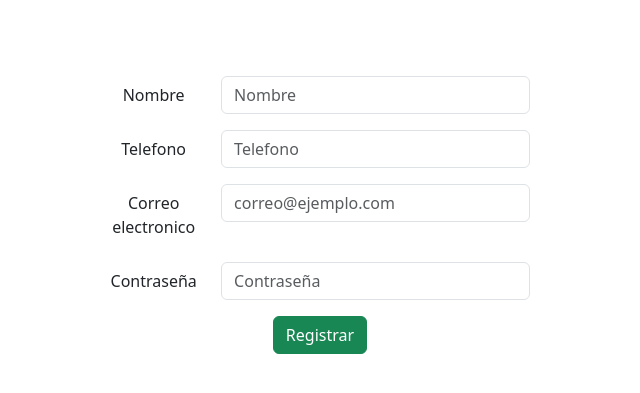
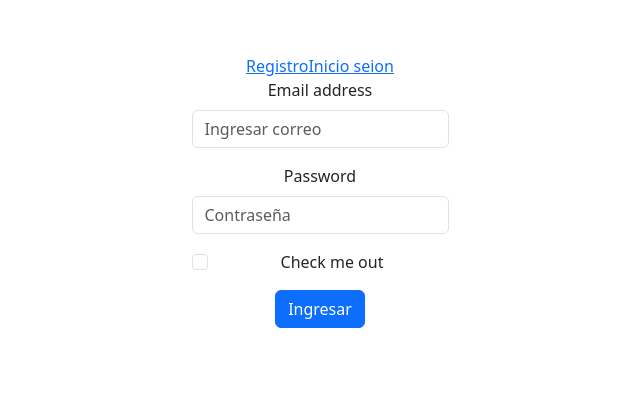
Before and after one commit to MatiasNeira1/Veterinaria-retail, a React (Vite) app in the folder client/: page /login in a window 1280 px wide. Shown: the part 209-602 px from the top of the page, without its empty margins (320-960 px from the left). Built offline with nearby package versions, Linux system fonts and the light colour scheme.

Commit message:
rama feature: Ultimo avance en login, Solo falta aplicar diseños

```diff
--- a/client/package.json
+++ b/client/package.json
@@ -13,7 +13,8 @@
     "bootstrap": "^5.3.8",
     "react": "^19.1.1",
     "react-bootstrap": "^2.10.10",
-    "react-dom": "^19.1.1"
+    "react-dom": "^19.1.1",
+    "react-router-dom": "^7.9.4"
   },
   "devDependencies": {
     "@eslint/js": "^9.36.0",
--- a/client/src/App.jsx
+++ b/client/src/App.jsx
@@ -1,17 +1,27 @@
-import { useState } from 'react'
-import reactLogo from './assets/react.svg'
-import viteLogo from '/vite.svg'
 import './App.css'
 import Register from './pages/Register'
+import Login from './pages/Login'
+import { BrowserRouter as Router, Route, Routes, Link } from "react-router-dom";
 
 function App() {
-  const [count, setCount] = useState(0)
+
 
   return (
+    <Router>
+      <div>
+        <Link to="/Register">Registro</Link>
+        <Link to="/Login">Inicio seion</Link>
 
-      <div>
-        <Register />
+        <Routes>
+            <Route path="/register" element={<Register />} />
+            <Route path="/login" element={<Login />} />
+        </Routes>
       </div>
+
+    </Router>
+
+
+
 
 
   )
--- a/client/src/pages/Login.jsx
+++ b/client/src/pages/Login.jsx
@@ -1,16 +1,61 @@
 import { useState } from "react";
 import { Form, Button, Card, Container, Row, Col } from "react-bootstrap";
+import users from "./Register";
 
-
-export default function Login(){
+export default function login(){
     const [email, setEmail] = useState("");
     const [password, setPassword] = useState("");
-
+    const [error, setError] = useState("");
 
     const handleLogin = (e) => {
     e.preventDefault();
+    console.log("Iniciando...")
+    console.log("Sesiona iniciada con email " + email)
+
+
+    const user=users.find((user)=>user.email===email)
+
+    if(user){
+        if(user.password===password){
+          console.log("Sesion iniciada con el email " +email)
+          setError("")
+        }else{
+            setError("Contraseña incorrecta")
+        }
+
+    }
+}
 
 
 
+return (
+    <Form onSubmit={handleLogin}>
+      <Form.Group className="mb-3" controlId="formBasicEmail">
+        <Form.Label>
+        Email address
+         </Form.Label>
+        <Form.Control type="email" placeholder="Ingresar correo"
+        value={email}
+        onChange={(e) => setEmail(e.target.value)}
+        />
+
+      </Form.Group>
+
+      <Form.Group className="mb-3" controlId="formBasicPassword">
+        <Form.Label>Password</Form.Label>
+        <Form.Control type="password" placeholder="Contraseña"
+        value={password}
+        onChange={(e) => setPassword(e.target.value)}/>
+
+      </Form.Group>
+      <Form.Group className="mb-3" controlId="formBasicCheckbox">
+        <Form.Check type="checkbox" label="Check me out" />
+      </Form.Group>
+      {error && <p className="text-danger">{error}</p>}
+      <Button variant="primary" type="submit">
+        Ingresar
+      </Button>
+    </Form>
+  );
+
 }
-}
--- a/client/src/pages/Register.jsx
+++ b/client/src/pages/Register.jsx
@@ -1,7 +1,9 @@
 import { useState } from "react";
 import { Form, Button, Card, Container, Row, Col } from "react-bootstrap";
 
+import { useNavigate } from "react-router-dom";
 export default function Register(){
+  const navigate = useNavigate();
     const[users, SetUsers]=useState([]);
     const[name, setName] = useState("");
     const[telefono,setTelefono]= useState("");
@@ -21,8 +23,11 @@ export default function Register(){
       setEmail("");
       setPassword("");
 
-      console.log("Email logueado:"+ {email})
+      console.log("Email logueado:"+ email)
     }
+    const redirectToLogin=()=>{
+      navigate('/Login')
+  }
 
   return (
     <Container className="mt-5">
@@ -87,6 +92,7 @@ export default function Register(){
     <Button type="submit"variant="success">Registrar</Button>
 
     </form>
+    <button type="submit" onClick={redirectToLogin}>Ir a inicio de sesion</button>
 
 
 </Container>
```
Also changed, not shown: 1 other file (tests, documents, lock files or other folders).
